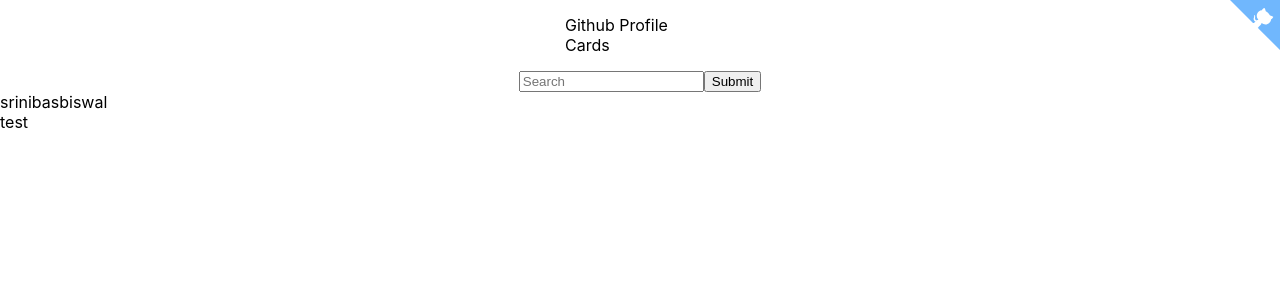
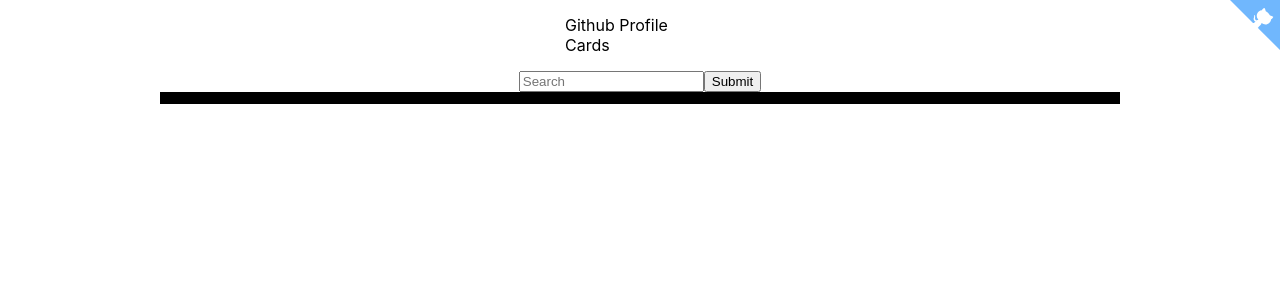
Before and after one commit to srinibasbiswal/Github-Profile-README, a React (Create React App) app: page / in a window 1280 px wide. Shown: the top 300 px of the page. Built offline with nearby package versions, Linux system fonts and the light colour scheme.

Commit message:
Add Profile Card Rendering

```diff
--- a/src/components/ProfileCardComponent.js
+++ b/src/components/ProfileCardComponent.js
@@ -1,6 +1,17 @@
 import React from 'react'
+import ReactMarkdown from "react-markdown";
+import styles from '../stylesheets/style.module.css';
 
-function ProfileCardComponent(){
+function ProfileCardComponent(props){
+
+    return(
+        <div className={styles.ProfileCard}>
+            <ReactMarkdown
+                source={props.markDown}
+            ></ReactMarkdown>
+        </div>
+
+    )
 
 }
 
--- a/src/containers/WallContainer.js
+++ b/src/containers/WallContainer.js
@@ -1,8 +1,7 @@
 import React, { useEffect, useState } from 'react';
 import styles from '../stylesheets/style.module.css';
 import {users} from '../dataSet/users';
-import source from '../dataSet/githubCards/srinibasbiswal.md';
-import ReactMarkdown from "react-markdown";
+import ProfileCardComponent from '../components/ProfileCardComponent';
 
 function WallContainer(){
 
@@ -62,25 +61,22 @@
                     <input type="submit" value="Submit" />
                 </form>
             </div>
-            <div>
             {
             (typeof userGithubCards.cards !== 'undefined')
-                    ? <div>
+                ? <div className={styles.ProfileCardContainer}>
                     {
                         usersProfile.profiles.map((profile, index) => {
                             return(
-                                    <div>
-                                    <div>{profile.githubUserName}</div>
-                                    <div>{userGithubCards.cards[profile.githubUserName]}</div>
-                                    </div>
+                                <ProfileCardComponent
+                                    profileDetails = {profile}
+                                    markDown={userGithubCards.cards[profile.githubUserName]}
+                                />
                             )
                         })
                     }
                 </div>
                 : <div></div>
-
             }
-            </div>
         </React.Fragment>
     )
 }
--- a/src/stylesheets/style.module.css
+++ b/src/stylesheets/style.module.css
@@ -39,3 +39,16 @@
     text-align: center !important;
     margin-top: 5px !important;
 }
+
+/* Wall */
+.ProfileCardContainer{
+    max-width: 75vw !important;
+    margin: auto auto !important;
+}
+
+/* Card */
+.ProfileCard{
+    max-width: 75vw !important;
+    margin: auto auto !important;
+    border-style: solid;
+}
```
Lines whose indentation alone changed are shown as unchanged.
